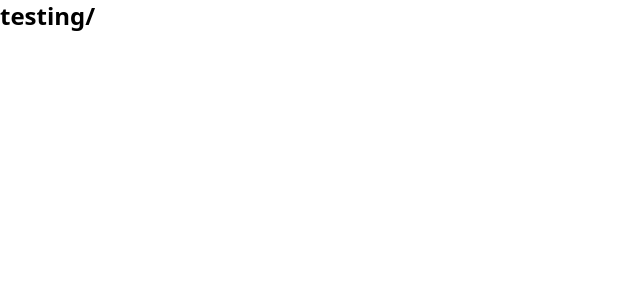
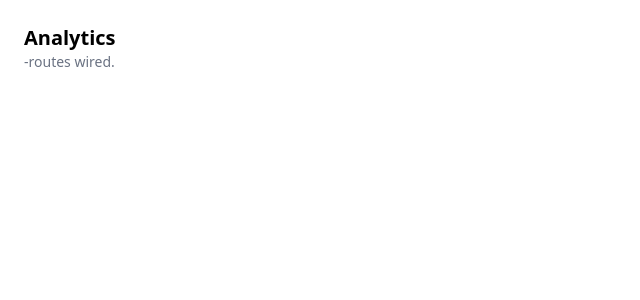
Before and after one commit to Maram-Qais/tx-monitor, a React (Vite) app: page /analytics in a window 1280 px wide. Shown: the top 300 px of the page, without its empty margins (0-640 px from the left). Built offline with nearby package versions, Linux system fonts and the light colour scheme.

Commit message:
added routes (monitor/analytics)

```diff
--- a/src/App.tsx
+++ b/src/App.tsx
@@ -1,11 +1,16 @@
-function App() {
+import { BrowserRouter, Routes, Route, Navigate } from "react-router-dom";
+import MonitorPage from "./pages/MonitorPage";
+import AnalyticsPage from "./pages/AnalyticsPage";
 
+export default function App() {
   return (
-    <>
-  <h1 className="text-2xl font-bold ">testing/</h1>
-
-    </>
-  )
+    <BrowserRouter>
+      <Routes>
+        <Route path="/" element={<Navigate to="/monitor" replace />} />
+        <Route path="/monitor" element={<MonitorPage />} />
+        <Route path="/analytics" element={<AnalyticsPage />} />
+        <Route path="*" element={<div className="p-6">404 — Not Found</div>} />
+      </Routes>
+    </BrowserRouter>
+  );
 }
-
-export default App
--- /dev/null
+++ b/src/pages/AnalyticsPage.tsx
@@ -0,0 +1,8 @@
+export default function AnalyticsPage() {
+  return (
+    <div className="p-6">
+      <h1 className="text-xl font-semibold">Analytics</h1>
+      <p className="text-sm text-gray-500">-routes wired.</p>
+    </div>
+  );
+}
--- /dev/null
+++ b/src/pages/MonitorPage.tsx
@@ -0,0 +1,8 @@
+export default function MonitorPage() {
+  return (
+    <div className="p-6">
+      <h1 className="text-xl font-semibold">Monitor</h1>
+      <p className="text-sm text-gray-500">- routes wired.</p>
+    </div>
+  );
+}
```
